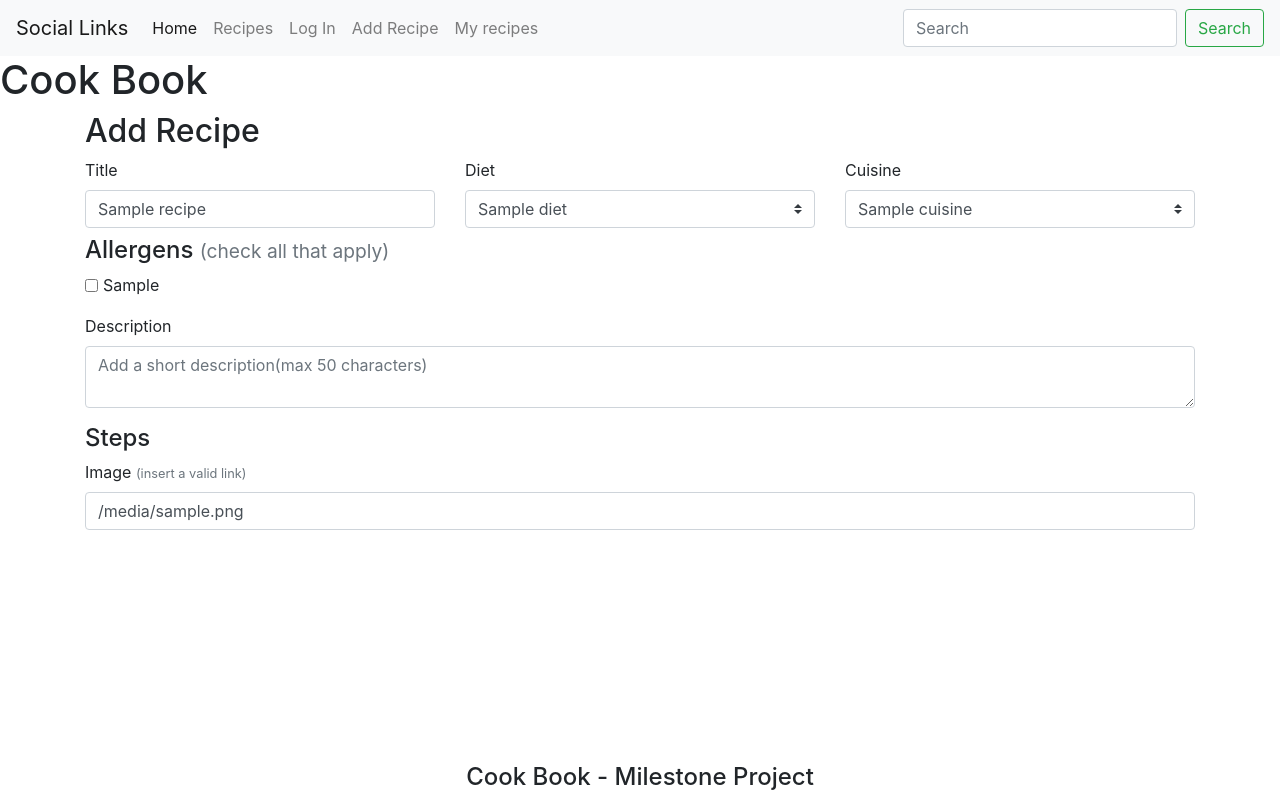
After one commit to irinanita/cook-book, a Flask app: template templates/edit_recipe.html in a window 1280 px wide. The commit adds this page. Run offline with Flask 2, Linux system fonts and the light colour scheme; the template is opened without the code that fills it: most values are stand-ins (such as "Sample title", 1, 10 or a date in 2020); some libraries are stand-ins or nearby versions.

Commit message:
Added 'My Recipes' - user's recipes dashboard. Added Delete feature and Edit Recipe form

```diff
--- a/app.py
+++ b/app.py
@@ -67,6 +67,7 @@ def view_recipe(recipe_id):
     if not session['logged_in']:
         return redirect(url_for('login'))
     the_recipe=mongo.db.recipes.find_one({"_id":ObjectId(recipe_id)})
+    #Everytime a recipe is opened the number increases
     views=int(the_recipe['views'])
     mongo.db.recipes.update_one({'_id':ObjectId(recipe_id)},{'$inc':{'views':1}})
     return render_template('view_recipe.html',recipe=the_recipe,views=views)
@@ -114,6 +115,49 @@ def recipes():
     cuisine_list=[cuisine for cuisine in _cuisine_list ]
     return render_template('recipes.html',recipes=recipes,_diet=diet_list,_cuisine=cuisine_list)
 
+@app.route('/my_recipes')
+def my_recipes():
+    if not session['logged_in']:
+        return redirect(url_for('login'))
+    user = session['user']
+    recipes = mongo.db.recipes.find({ 'user': user  })
+    return render_template('my_recipes.html',recipes=recipes)
+
+@app.route('/delete_recipe/<recipe_id>')
+def delete_recipe(recipe_id):
+    if not session['logged_in']:
+        return redirect(url_for('login'))
+    mongo.db.recipes.find_one({"_id":ObjectId(recipe_id)})
+    mongo.db.recipes.remove({'_id':ObjectId(recipe_id)})
+    return redirect (url_for('my_recipes'))
+
+@app.route('/edit_recipe/<recipe_id>')
+def edit_recipe(recipe_id):
+    if not session['logged_in']:
+        return redirect(url_for('login'))
+    _diet_list=mongo.db.diet.find()
+    diet_list=[diet for diet in _diet_list]
+    _cuisine_list=mongo.db.cuisine.find()
+    cuisine_list=[cuisine for cuisine in _cuisine_list ]
+    recipe=mongo.db.recipes.find_one({"_id":ObjectId(recipe_id)})
+    _allergens_list=mongo.db.allergens.find()
+    allergens_list=[allergen for allergen in _allergens_list]
+    _units=mongo.db.units.find()
+    ingredient_length=len(recipe['ingredients'])
+    steps_length=len(recipe['steps'])
+    units_list=[unit for unit in _units]
+    return render_template('edit_recipe.html',recipe=recipe,
+                            _diet=diet_list,_cuisine=cuisine_list,
+                            _allergens=allergens_list,units=units_list,
+                            ingredient_length=ingredient_length,steps_length=steps_length)
+
+@app.route('/update_recipe/<recipe_id>')
+def update_recipe(recipe_id):
+    if not session['logged_in']:
+        return redirect(url_for('login'))
+    # recipes=mongo.db.recipes
+    print('ready for update')
+    return redirect(url_for('edit_recipe'))
 
 @app.route('/add_recipe')
 def add_recipe():
--- a/templates/base.html
+++ b/templates/base.html
@@ -32,6 +32,9 @@
                 <li class="nav-item">
                     <a class="nav-link" href="{{url_for('add_recipe')}}">Add Recipe</a>
                 </li>
+                <li class="nav-item">
+                    <a class="nav-link" href="{{url_for('my_recipes')}}">My recipes</a>
+                </li>
             </ul>
             <form method="GET" action="{{url_for('recipes')}}" class="form-inline my-2 my-lg-0">
                 <input class="form-control mr-sm-2" name="keyword" type="search" placeholder="Search" aria-label="Search">
--- /dev/null
+++ b/templates/edit_recipe.html
@@ -0,0 +1,92 @@
+{% extends 'base.html'%} {% block content %}
+<h2>Add Recipe</h2>
+<form action="{{url_for('update_recipe',recipe_id=recipe._id)}}" method="POST">
+    <!--TITLE-->
+    <div class="row">
+        <div class="col">
+            <label for="title">Title</label>
+            <input type="text" class="form-control" value="{{recipe.title}}" name="title" id="title" placeholder="Recipe Name" required>
+        </div>
+        <!--DIET-->
+        <div class="col">
+            <label for="diet">Diet</label>
+            <select class="form-control custom-select" name="diet" id="diet">
+                {% for diet in _diet %}
+                    {% if diet.diet_name==recipe.diet %}
+                    <option value="{{diet.diet_name}}" selected>{{diet.diet_name}}</option>
+                    {% else %}
+                    <option value="{{diet.diet_name}}">{{diet.diet_name}}</option>
+                    {%endif%}
+                {% endfor %}
+            </select>
+        </div>
+        <!--CUISINE-->
+        <div class="col">
+            <label for="cuisine">Cuisine</label>
+            <select class="form-control custom-select" name="cuisine" id="cuisine">
+                {%for cuisine in _cuisine %}
+                {% if cuisine.cuisine_name==recipe.cuisine %}
+                <option selected >{{cuisine.cuisine_name}}</option>
+                {%else%}
+                <option >{{cuisine.cuisine_name}}</option>
+                {%endif%}
+                {% endfor %}
+            </select>
+        </div>
+    </div>
+    <!--ALLERGENS SECTION-->
+    <div class="form-group">
+        <h4 class="mt-2">Allergens <span class="text-muted"><small>(check all that apply)</small></span></h4>
+        {% for allergen in _allergens %}
+        <div class="form-check form-check-inline">
+            {%if allergen.allergen_type in recipe['allergens']%}
+            <input class="form-check-input" type="checkbox" name="allergens[]" value="{{allergen.allergen_type}}" checked>
+            {% else %}
+            <input class="form-check-input" type="checkbox" name="allergens[]" value="{{allergen.allergen_type}}">
+            {% endif %}
+            <label class="form-check-label" for="allergens">{{allergen.allergen_type}}</label>
+        </div>
+        {% endfor %}
+    </div>
+    <!--SHORT DESCRIPTION-->
+    <div class="form-group">
+        <label for="description">Description</label>
+        <textarea class="form-control" name="description"  placeholder="Add a short description(max 50 characters)" maxlength=50 rows="2">{{recipe.description if ('description' in recipe)}}</textarea>
+    </div>
+    <!--INGREDIENTS SECTION-->
+    {% for i in range(ingredient_length) %}
+    <div class="row form-group">
+        <div class="col">
+            <label for="ingredient-name">Ingredient</label>
+            <input type="text" class="form-control" value="{{recipe['ingredients'][i]['name'] if (('ingredients' in recipe)) and (recipe['ingredients'][i])}}" name="ingredient-name[]"  placeholder="Ingredient Name" >
+        </div>
+        <div class="col">
+            <label for="ingredient-quantity">Quantity</label>
+            <input type="number" class="form-control" value="{{recipe['ingredients'][i]['qty'] if (('ingredients' in recipe)) and (recipe['ingredients'][i])}}" name="ingredient-qty[]"  placeholder="Qty">
+        </div>
+        <div class="col">
+            <label for="ingredient-unit">Units</label>
+            <select class="form-control custom-select" title="ingredient-unit" name="ingredient-units[]" >
+                {% for unit in units %}
+                    <option {{'selected' if (('ingredients' in recipe)) and (recipe['ingredients'][i]) and (recipe['ingredients'][i]['units'] == unit.unit_name)}}>{{unit.unit_name}}</option>
+                {% endfor %}
+            </select>
+        </div>
+    </div>
+    {%endfor%}
+    <!--STEPS-->
+    <h4 class="mt-2">Steps</h4>
+    {% for i in range(steps_length)%}
+        <div class="form-group">
+            <label for="step">Step {{i+1}}</label>
+            <textarea class="form-control" name="steps" rows="1" >{{recipe['steps'][i] if (('steps' in recipe) and (recipe['steps'][i]))}}</textarea>
+        </div>
+    {%endfor%}
+    <div class="row form-group">
+        <div class="col">
+            <label for="image">Image <span class="text-muted"><small>(insert a valid link)</small></span></label>
+            <input type="url" class="form-control" value="{{recipe.image}}" name="image" >
+        </div>
+    </div>
+</form>
+{% endblock %}
--- a/templates/view_recipe.html
+++ b/templates/view_recipe.html
@@ -37,4 +37,5 @@
         </ul>
     </div>
 </section>
+<p class="mt-4"><span class="font-weight-bold mr-1">Added by:</span>{{recipe.user}}</p>
 {%endblock%}
```
Also changed, not shown: templates/add_recipe.html (+6 -6 lines), templates/my_recipes.html (added, +20 -0 lines).
